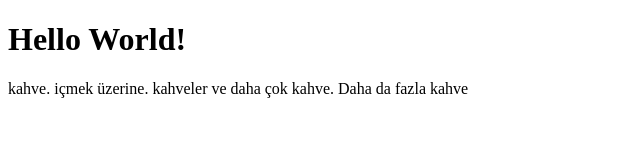
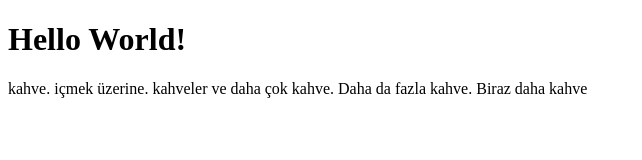
Before and after one commit to metin-yat/introToDevOps1, a plain HTML site: page index.html in a window 1280 px wide. Shown: the whole page, without its empty margins (0-642 px from the left). Drawn offline with Linux system fonts and the light colour scheme.

Commit message:
Update index.html

```diff
--- a/index.html
+++ b/index.html
@@ -5,6 +5,6 @@
 </head>
 <body>
     <h1>Hello World!</h1>
-    <p>kahve. içmek üzerine. kahveler ve daha çok kahve. Daha da fazla kahve</p>
+    <p>kahve. içmek üzerine. kahveler ve daha çok kahve. Daha da fazla kahve. Biraz daha kahve</p>
 </body>
 </html>
```
